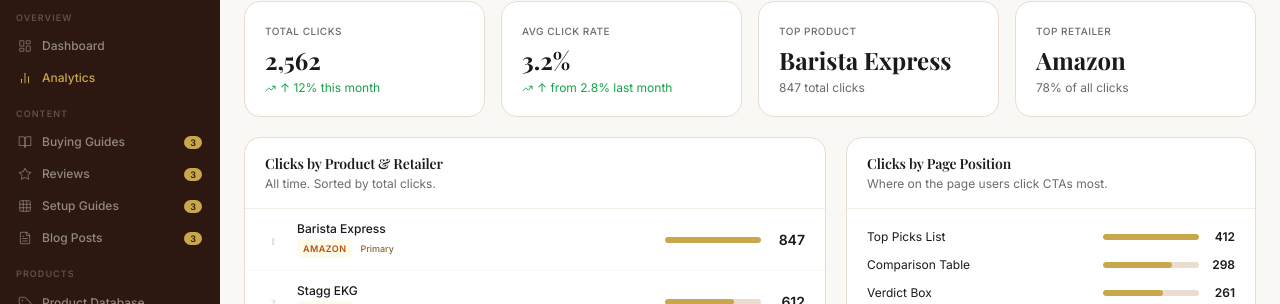
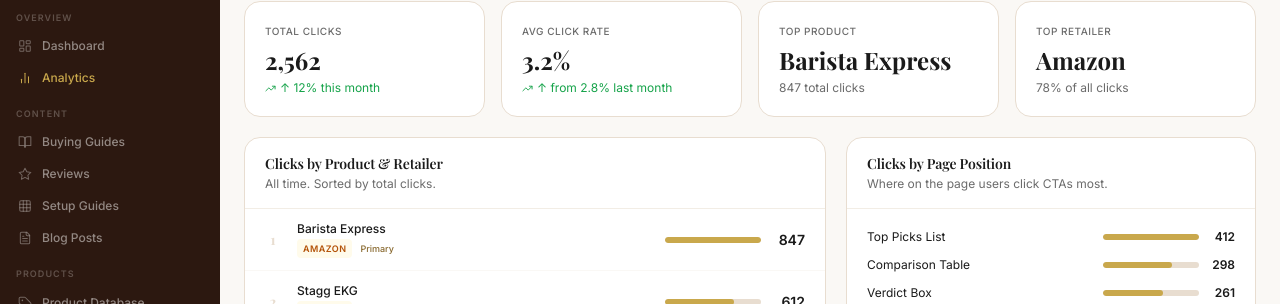
Before and after one commit to keithmartin1963-hub/brewelevate, a Next.js app: page /admin/analytics in a window 1280 px wide. Shown: the part 75-379 px from the top of the page. Built offline with nearby package versions, Linux system fonts and the light colour scheme; no server answers.

Commit message:
Update layout.tsx

```diff
--- a/app/(admin)/admin/layout.tsx
+++ b/app/(admin)/admin/layout.tsx
@@ -70,11 +70,6 @@
                   >
                     <Icon size={14} strokeWidth={1.75} className={cn('flex-shrink-0', active ? 'opacity-100' : 'opacity-70')} />
                     <span className="flex-1">{item.label}</span>
-                    {item.badge && (
-                      <span className="bg-gold-400 text-espresso text-[9px] font-bold px-1.5 py-0.5 rounded-full leading-none">
-                        {item.badge}
-                      </span>
-                    )}
                   </Link>
                 )
               })}
```
